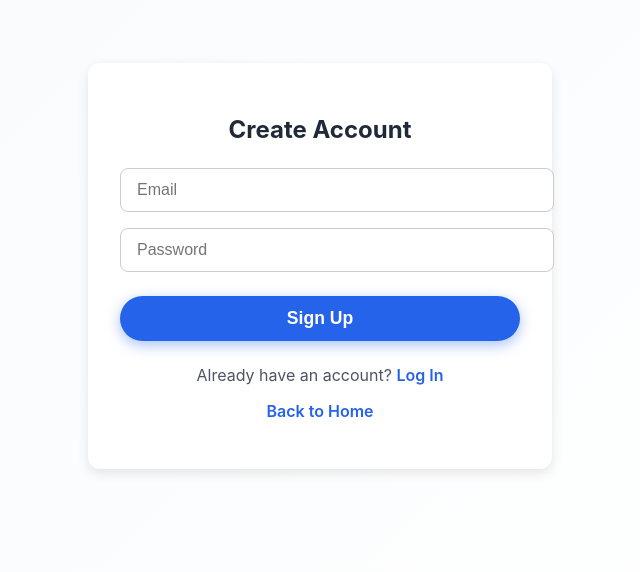
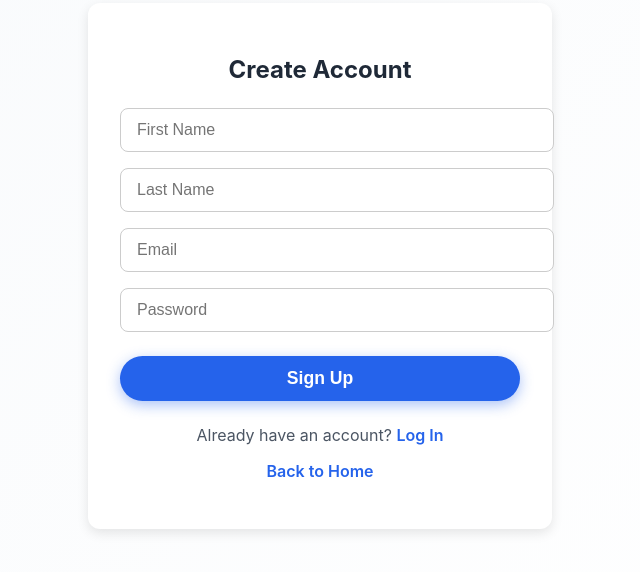
Before and after one commit to michelleduong03/TrackNowNotLater, a React (Create React App) app in the folder TNNL_Test/client/: page /register in a window 1280 px wide. Shown: the part 134-706 px from the top of the page, without its empty margins (320-960 px from the left). Built offline with nearby package versions, Linux system fonts and the light colour scheme.

Commit message:
adjusted ui

```diff
--- a/TNNL_Test/client/src/components/Register.js
+++ b/TNNL_Test/client/src/components/Register.js
@@ -3,7 +3,7 @@ import axios from '../api';
 import { useNavigate } from 'react-router-dom';
 
 export default function Register() {
-  const [form, setForm] = useState({ email: '', password: '' });
+  const [form, setForm] = useState({ fname: '', lname: '', email: '', password: '' });
   const navigate = useNavigate();
 
   const handleSubmit = async (e) => {
@@ -44,19 +44,28 @@ export default function Register() {
         <h2 style={{ marginBottom: '1.5rem', textAlign: 'center' }}>Create Account</h2>
 
         <input
+          type="text"
+          placeholder="First Name"
+          value={form.fname}
+          onChange={e => setForm({ ...form, fname: e.target.value })}
+          required
+          style={inputStyle}
+        />
+        <input
+          type="text"
+          placeholder="Last Name"
+          value={form.lname}
+          onChange={e => setForm({ ...form, lname: e.target.value })}
+          required
+          style={inputStyle}
+        />
+        <input
           type="email"
           placeholder="Email"
           value={form.email}
           onChange={e => setForm({ ...form, email: e.target.value })}
           required
-          style={{
-            width: '100%',
-            padding: '0.75rem 1rem',
-            marginBottom: '1rem',
-            borderRadius: '8px',
-            border: '1px solid #ccc',
-            fontSize: '1rem'
-          }}
+          style={inputStyle}
         />
         <input
           type="password"
@@ -64,30 +73,12 @@ export default function Register() {
           value={form.password}
           onChange={e => setForm({ ...form, password: e.target.value })}
           required
-          style={{
-            width: '100%',
-            padding: '0.75rem 1rem',
-            marginBottom: '1.5rem',
-            borderRadius: '8px',
-            border: '1px solid #ccc',
-            fontSize: '1rem'
-          }}
+          style={{ ...inputStyle, marginBottom: '1.5rem' }}
         />
+
         <button
           type="submit"
-          style={{
-            width: '100%',
-            padding: '0.75rem',
-            borderRadius: '9999px',
-            border: 'none',
-            backgroundColor: '#2563eb',
-            color: 'white',
-            fontWeight: '600',
-            fontSize: '1.1rem',
-            cursor: 'pointer',
-            boxShadow: '0 4px 14px rgba(37, 99, 235, 0.39)',
-            transition: 'background-color 0.3s ease'
-          }}
+          style={buttonStyle}
           onMouseEnter={e => e.currentTarget.style.backgroundColor = '#1d4ed8'}
           onMouseLeave={e => e.currentTarget.style.backgroundColor = '#2563eb'}
         >
@@ -117,3 +108,26 @@ export default function Register() {
     </div>
   );
 }
+
+const inputStyle = {
+  width: '100%',
+  padding: '0.75rem 1rem',
+  marginBottom: '1rem',
+  borderRadius: '8px',
+  border: '1px solid #ccc',
+  fontSize: '1rem'
+};
+
+const buttonStyle = {
+  width: '100%',
+  padding: '0.75rem',
+  borderRadius: '9999px',
+  border: 'none',
+  backgroundColor: '#2563eb',
+  color: 'white',
+  fontWeight: '600',
+  fontSize: '1.1rem',
+  cursor: 'pointer',
+  boxShadow: '0 4px 14px rgba(37, 99, 235, 0.39)',
+  transition: 'background-color 0.3s ease'
+};
```
